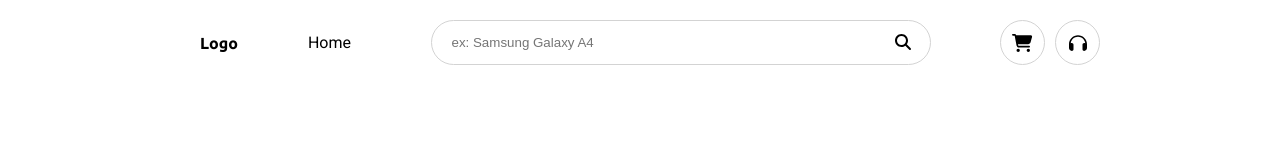
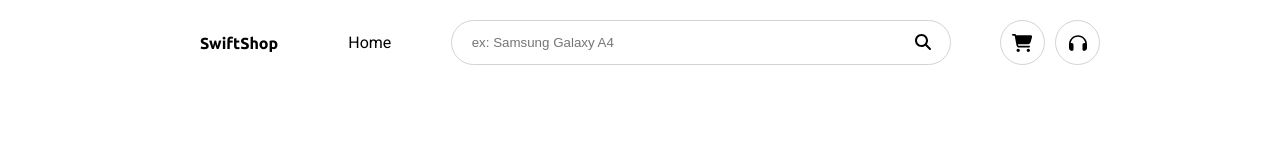
Before and after one commit to richiebotteri/frontend-frameworks-ca, a React (Vite) app: page / in a window 1280 px wide. Shown: the top 160 px of the page. Built offline with nearby package versions, Linux system fonts and the light colour scheme; no server answers.

Commit message:
adds logo name

```diff
--- a/src/components/Header/index.jsx
+++ b/src/components/Header/index.jsx
@@ -18,7 +18,7 @@ export default function Header({ test }) {
   return (
     <c.Header onChange={test}>
       <c.MobileHeader>
-        <Logo>Logo</Logo>
+        <Logo>SwiftShop</Logo>
         <MenuButton onClick={toggleMenuOnClick}>Bare</MenuButton>
       </c.MobileHeader>
       <c.Menu $isActive={menuToggle}>
```
